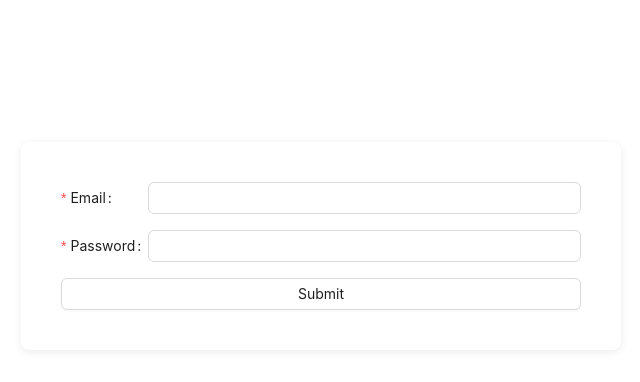
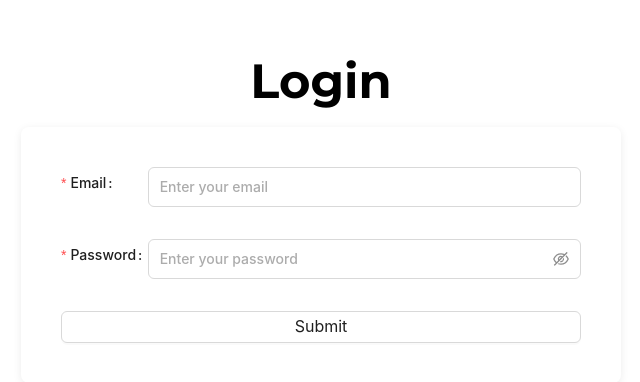
Before and after one commit to hoangtrung03/backoffice-antd-react, a React (Vite) app: page /login in a window 1280 px wide. Shown: the part 182-564 px from the top of the page, without its empty margins (319-959 px from the left). Built offline with nearby package versions, Linux system fonts and the light colour scheme.

Commit message:
refactor(0): update ui login and header in main layout

```diff
--- a/src/index.css
+++ b/src/index.css
@@ -1,3 +1,4 @@
+@import url('https://fonts.googleapis.com/css2?family=Montserrat:ital,wght@0,400;0,500;0,600;0,700;1,400;1,500;1,600;1,700&family=Poppins:ital,wght@0,400;0,500;0,600;0,700;1,400;1,500;1,600;1,700&display=swap');
 @tailwind base;
 @tailwind components;
 @tailwind utilities;
@@ -8,7 +9,7 @@
     line-height: 1.4;
   }
   body {
-    font-family: 'Poppins', sans-serif;
+    font-family: 'Montserrat', sans-serif;
     padding: 0;
     margin: 0;
   }
@@ -42,9 +43,14 @@
     font-size: 1rem;
   }
 
+  p, span {
+    font-size: 0.875rem;
+  }
+
   input::placeholder {
     color: #acacac !important;
     opacity: 1 !important;
+    font-size: 0.875rem;
   }
 
   input::-ms-input-placeholder {
@@ -56,21 +62,29 @@
     .h1 {
       font-size: 2.75rem;
     }
+
     h2,
     .h2 {
       font-size: 2rem;
     }
+
     h3,
     .h3 {
       font-size: 1.75rem;
     }
+
     h4,
     .h4 {
       font-size: 1.25rem;
     }
+
     h5,
     .h5 {
       font-size: 1.125rem;
     }
+
+    p, span {
+      font-size: 1rem;
+    }
   }
 }
--- a/src/layouts/AuthLayout/AuthLayout.tsx
+++ b/src/layouts/AuthLayout/AuthLayout.tsx
@@ -6,7 +6,7 @@ export default function AuthLayout({ children }: AuthLayoutProps) {
   return (
     <>
       <section className='h-screen'>
-        <div className='container mx-auto mt-7 flex flex-col items-center justify-center h-full'>{children}</div>
+        <div className='container mx-auto flex flex-col items-center justify-center h-full'>{children}</div>
       </section>
     </>
   )
--- a/src/layouts/MainLayout/MainLayout.tsx
+++ b/src/layouts/MainLayout/MainLayout.tsx
@@ -1,6 +1,6 @@
 import { FileOutlined, MailOutlined, TeamOutlined, UserOutlined } from '@ant-design/icons'
 import type { MenuProps } from 'antd'
-import { Breadcrumb, Layout, Menu, theme } from 'antd'
+import { Avatar, Breadcrumb, Dropdown, Layout, Menu, theme } from 'antd'
 import React, { useState } from 'react'
 
 const { Header, Content, Footer, Sider } = Layout
@@ -37,18 +37,28 @@ export default function MainLayout({ children }: MainLayoutProps) {
   return (
     <Layout style={{ minHeight: '100vh' }}>
       <Sider collapsible collapsed={collapsed} onCollapse={(value) => setCollapsed(value)}>
-        <div className='demo-logo-vertical' />
+        <p className='font-bold uppercase text-28 text-white py-4 text-center'>Ecommerce</p>
         <Menu theme='dark' defaultSelectedKeys={['1']} mode='inline' items={items} />
       </Sider>
       <Layout>
-        <Header style={{ padding: 0, background: colorBgContainer }} />
-        <Content style={{ margin: '0 16px' }}>
-          <Breadcrumb style={{ margin: '16px 0' }} items={[{ title: 'Home' }]} />
-          <div style={{ padding: 24, minHeight: 360, background: colorBgContainer }}>
-            <Content style={{ margin: '24px 16px 0', overflow: 'initial' }} className='w-full'>
-              <div style={{ padding: 24, textAlign: 'center', background: colorBgContainer }}>{children}</div>
-            </Content>
-          </div>
+        <Header
+          style={{ padding: 0, background: colorBgContainer }}
+          className='flex justify-end items-center !px-4 h-12'
+        >
+          <Dropdown menu={{ items }}>
+            <Avatar
+              src='https://d2welvdu9aysdk.cloudfront.net/uploads/account/img-avatar-user.png'
+              className='cursor-pointer'
+            />
+          </Dropdown>
+        </Header>
+        <Content className='px-4'>
+          <Breadcrumb items={[{ title: 'User' }]} className='py-2' />
+          <Content className='w-full'>
+            <div style={{ background: colorBgContainer }} className='p-4'>
+              {children}
+            </div>
+          </Content>
         </Content>
         <Footer style={{ textAlign: 'center' }}>Back Office</Footer>
       </Layout>
--- a/src/pages/Login/Login.tsx
+++ b/src/pages/Login/Login.tsx
@@ -56,6 +56,8 @@ export default function Login() {
   }
 
   return (
+    <>
+      <h1 className='font-bold text-32 md:text-48 mb-4'>Login</h1>
       <Form
         name='form-login'
         initialValues={{
@@ -70,17 +72,20 @@ export default function Login() {
         validateMessages={validateMessages}
         className='p-10 shadow-black1 rounded-lg w-full'
       >
-      <Form.Item label='Email' name='email' rules={[{ required: true }]} className='mb-4'>
-        <Input />
+        <div className='mb-4 md:mb-8'>
+          <Form.Item label='Email' name='email' rules={[{ required: true }]} className='mb-4 font-medium'>
+            <Input placeholder='Enter your email' className='h-10' />
           </Form.Item>
-
-      <Form.Item label='Password' name='password' rules={[{ required: true }]} className='mb-4'>
-        <Input type='password' />
+        </div>
+        <div className='mb-4 md:mb-8'>
+          <Form.Item label='Password' name='password' rules={[{ required: true }]} className='mb-4 font-medium'>
+            <Input.Password placeholder='Enter your password' className='h-10' />
           </Form.Item>
-
+        </div>
         <Button type='default' htmlType='submit' className='w-full'>
           Submit
         </Button>
       </Form>
+    </>
   )
 }
```
Lines whose indentation alone changed are shown as unchanged.
